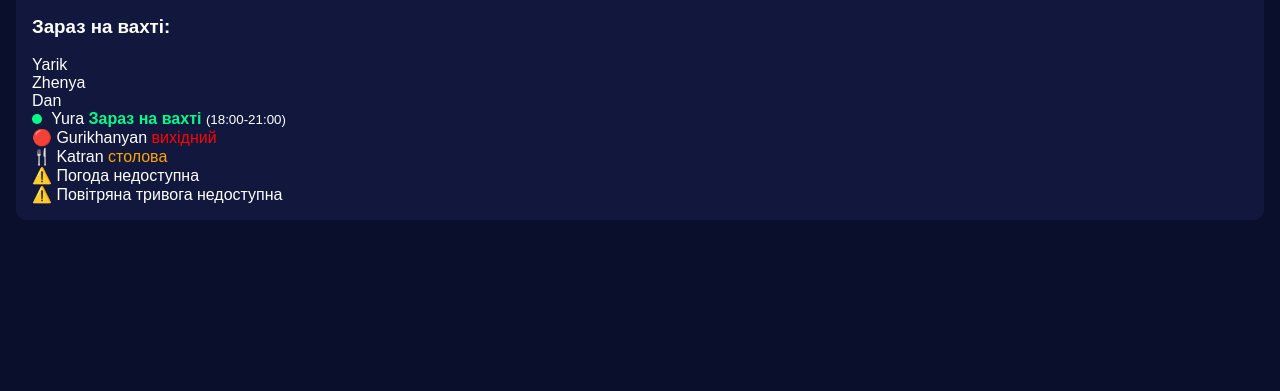
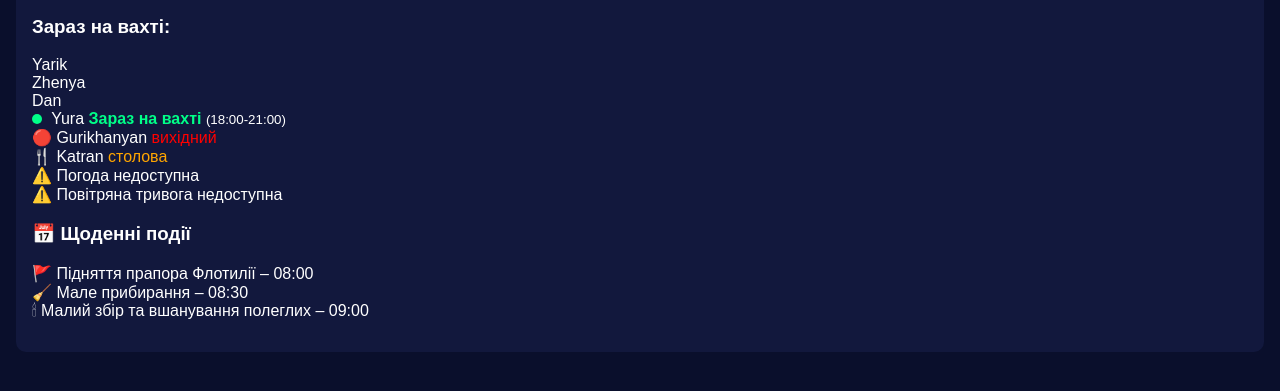
Before and after one commit to googlove/dutyWatch, a plain HTML site: page index.html in a window 1280 px wide. Shown: the part 133-524 px from the top of the page. Drawn offline with Linux system fonts and the light colour scheme; no server answers.

Commit message:
Update index.html

```diff
--- a/index.html
+++ b/index.html
@@ -89,6 +89,7 @@
     <div id="currentShift"></div>
     <div id="weather"></div>
     <div id="airAlert"></div>
+    <div id="events"></div>
   </div>
 
   <script>
@@ -191,6 +192,18 @@
       document.getElementById('currentShift').innerHTML = shiftHTML;
     }
 
+function renderDailyEvents() {
+  const eventsHTML = `
+    <h3>📅 ${lang === 'en' ? 'Daily Events' : 'Щоденні події'}</h3>
+    <ul style="list-style: none; padding-left: 0;">
+      <li>🚩 ${lang === 'en' ? 'Flotilla Flag Raising' : 'Підняття прапора Флотилії'} – 08:00</li>
+      <li>🧹 ${lang === 'en' ? 'Small Cleaning' : 'Мале прибирання'} – 08:30</li>
+      <li>🕯 ${lang === 'en' ? 'Morning Formation & Fallen Remembrance' : 'Малий збір та вшанування полеглих'} – 09:00</li>
+    </ul>`;
+  document.getElementById("events").innerHTML = eventsHTML;
+}
+
+
     async function checkAirAlert() {
       try {
         const res = await fetch("https://alerts.com.ua/api/states");
@@ -237,6 +250,7 @@
     }
 
     loadWeather();
+    renderDailyEvents();
     checkAirAlert();
     setInterval(loadWeather, 600000); // 10 хвилин
     setInterval(checkAirAlert, 300000); // 5 хвилин
```
